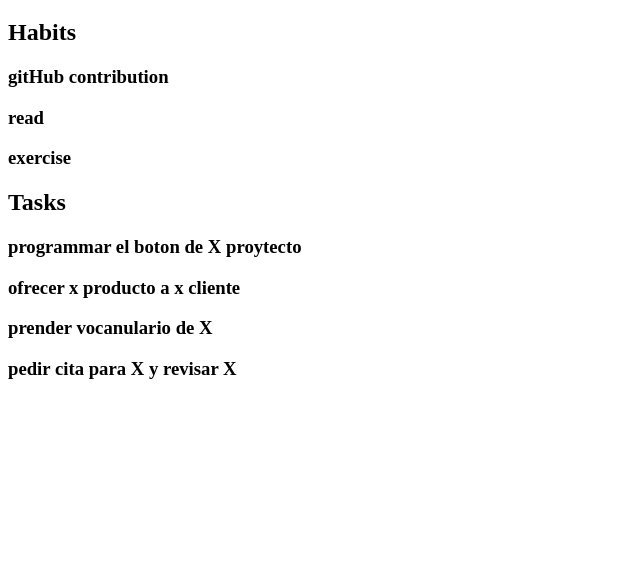
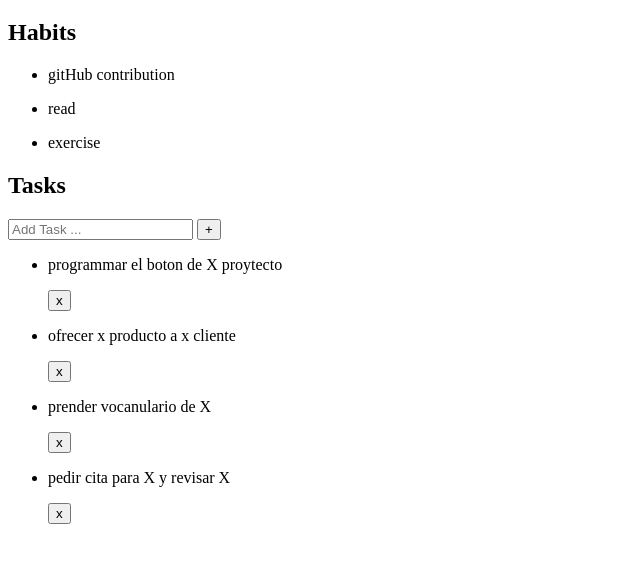
Before and after one commit to danielfontanes/my-day, a plain HTML site: page index.html in a window 1280 px wide. Shown: the part 61-624 px from the top of the page, without its empty margins (0-640 px from the left). Drawn offline with Linux system fonts and the light colour scheme.

Commit message:
Added form to add new tasks

```diff
--- a/MyDay.js
+++ b/MyDay.js
@@ -22,20 +22,57 @@ const tasks = [
   },
 ];
 
+//Select elements
+const habitsUl = document.getElementById("habits");
+const tasksUl = document.getElementById("tasks");
+const input = document.querySelector("input");
+const addButton = document.querySelector("button");
+const empty = document.getElementById("empty")
+
 //Add Habits
-var currentH3 = document.getElementById("habits");
+habits.map(n => {
+  var newLiHabits = document.createElement("li");
+  var newPHabits = document.createElement("p");
+  newPHabits.textContent = n;
+  newLiHabits.append(newPHabits);
+  habitsUl.append(newLiHabits);
+})
 
-for (let step = 0; step < habits.length; step++) {
-  var newH3 = document.createElement("h3");
-  newH3.textContent = habits[step];
-  currentH3.appendChild(newH3);
-}
 
 //Add Tasks
-var currentH3 = document.getElementById("tasks");
+tasks.map(n => {
+  var newLiTasks = document.createElement("li");
+  var newPTasks = document.createElement('p');
+  newPTasks.textContent = n.name;
+  newLiTasks.append(newPTasks);
+  newLiTasks.append(deleteButton());
+  tasksUl.append(newLiTasks);
+})
 
-for (let step = 0; step < tasks.length; step++) {
-  var newH3 = document.createElement("h3");
-  newH3.textContent = tasks[step].name;
-  currentH3.appendChild(newH3);
+
+//Add New Task
+addButton.addEventListener('click',(e) =>{
+  e.preventDefault();
+  if(input.value !== ''){
+  const li = document.createElement('li');
+  const p = document.createElement('p');
+  p.textContent = input.value;
+  li.append(p);
+  li.append(deleteButton());
+  tasksUl.append(li);
+  input.value="";
+  }
+})
+
+//Delete Task
+function deleteButton(){
+  const deleteButton = document.createElement("button");
+
+  deleteButton.textContent= "x";
+
+  deleteButton.addEventListener("click", (e) =>{
+    const item = e.target.parentElement;
+    item.remove();
+  })
+  return deleteButton;
 }
--- a/MyDay.prod.js
+++ b/MyDay.prod.js
@@ -1 +1 @@
-"use strict";for(var habits=["gitHub contribution","read","exercise"],tasks=[{category:"programming",name:"programmar el boton de X proytecto"},{category:"sell",name:"ofrecer x producto a x cliente"},{category:"english",name:"prender vocanulario de X"},{category:"personal",name:"pedir cita para X y revisar X"}],currentH3=document.getElementById("habits"),step=0;step<habits.length;step++){(newH3=document.createElement("h3")).textContent=habits[step],currentH3.appendChild(newH3)}for(var newH3,currentH3=document.getElementById("tasks"),_step=0;_step<tasks.length;_step++){(newH3=document.createElement("h3")).textContent=tasks[_step].name,currentH3.appendChild(newH3)}
+"use strict";var habits=["gitHub contribution","read","exercise"],tasks=[{category:"programming",name:"programmar el boton de X proytecto"},{category:"sell",name:"ofrecer x producto a x cliente"},{category:"english",name:"prender vocanulario de X"},{category:"personal",name:"pedir cita para X y revisar X"}],habitsUl=document.getElementById("habits"),tasksUl=document.getElementById("tasks"),input=document.querySelector("input"),addButton=document.querySelector("button"),empty=document.getElementById("empty");function deleteButton(){var e=document.createElement("button");return e.textContent="x",e.addEventListener("click",function(e){e.target.parentElement.remove()}),e}habits.map(function(e){var t=document.createElement("li"),n=document.createElement("p");n.textContent=e,t.append(n),habitsUl.append(t)}),tasks.map(function(e){var t=document.createElement("li"),n=document.createElement("p");n.textContent=e.name,t.append(n),t.append(deleteButton()),tasksUl.append(t)}),addButton.addEventListener("click",function(e){var t,n;e.preventDefault(),""!==input.value&&(t=document.createElement("li"),(n=document.createElement("p")).textContent=input.value,t.append(n),t.append(deleteButton()),tasksUl.append(t),input.value="")});
--- a/index.html
+++ b/index.html
@@ -4,16 +4,20 @@
     <meta charset="UTF-8">
     <meta http-equiv="X-UA-Compatible" content="IE=edge">
     <meta name="viewport" content="width=device-width, initial-scale=1.0">
-    <title>Document</title>
+    <title>My day</title>
 </head>
 <body>
     <h1>My day</h1>
     <h2>Habits</h2>
-    <div id="habits">
-    </div>
+    <ul id="habits">
+    </ul>
     <h2>Tasks</h2>
-    <div id="tasks">
-    </div>
+    <form>
+        <input type="text" placeholder="Add Task ...">
+        <button>+</button>
+    </form>
+    <ul id="tasks">
+    </ul>
 </body>
 <script src="./MyDay.js"></script>
 </html>
```
Also changed, not shown: MyDay.dev.js (+42 -12 lines).
